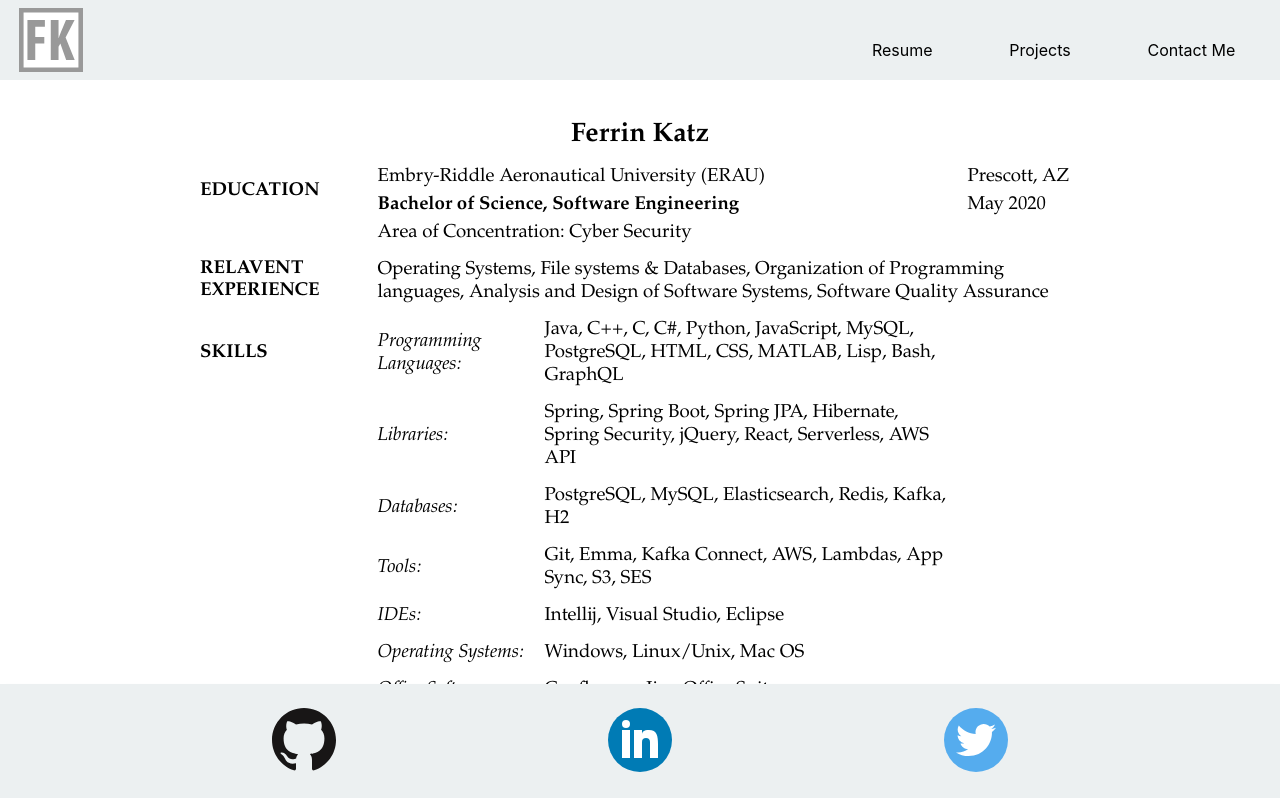
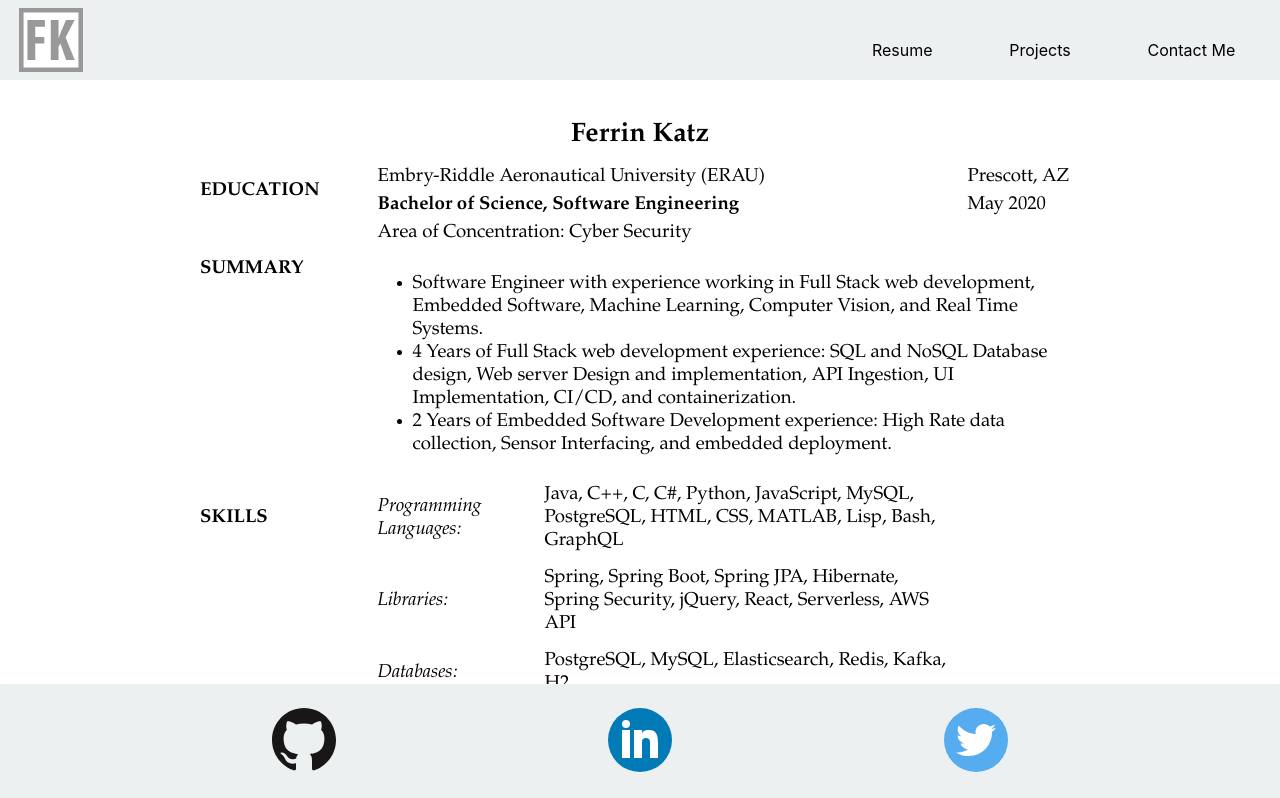
Before and after one commit to ColdFerrin/personal-repo, a React (Create React App) app: page /resume in a window 1280 px wide. Shown: the top 798 px of the page. Built offline with nearby package versions, Linux system fonts and the light colour scheme; a web font is replaced by a local one.

Commit message:
update resume

```diff
--- a/src/Body/Resume.js
+++ b/src/Body/Resume.js
@@ -29,11 +29,21 @@ export class Resume extends React.Component {
                     </tr>
                     <tr>
                         <td className="Section-Header">
-                            <p>RELAVENT EXPERIENCE</p>
+                            <p>SUMMARY</p>
                         </td>
                         <td colSpan={3}>
-                            <p>Operating Systems, File systems & Databases, Organization of Programming languages,
-                                Analysis and Design of Software Systems, Software Quality Assurance</p>
+                            <ul>
+                                <li>Software Engineer with experience working in Full Stack web development, Embedded Software,
+                                    Machine Learning, Computer Vision, and Real Time Systems.
+                                </li>
+                                <li>4 Years of Full Stack web development experience: SQL and NoSQL Database design,
+                                    Web server Design and implementation, API Ingestion, UI Implementation, CI/CD, and
+                                    containerization.
+                                </li>
+                                <li>2 Years of Embedded Software Development experience: High Rate data collection,
+                                    Sensor Interfacing, and embedded deployment.
+                                </li>
+                            </ul>
                         </td>
                     </tr>
 
@@ -301,7 +311,7 @@ export class Resume extends React.Component {
                                 <p className={'Link-res'}>
                                     Download file
                                 </p>
-                                <a style={{textDecoration: 'none', color: 'black'}} href={"https://ferrin-katz-files.s3.amazonaws.com/resume/Ferrin+Katz+Resume+V7.pdf"}>
+                                <a style={{textDecoration: 'none', color: 'black'}} href={"https://ferrin-katz-files.s3.amazonaws.com/resume/Ferrin+Katz+Resume+V8.pdf"}>
                                     <div className={'Link-surround-res'}>
                                         <img src={pdf} className="res-pdf" alt="pdf"/>
                                     </div>
```
